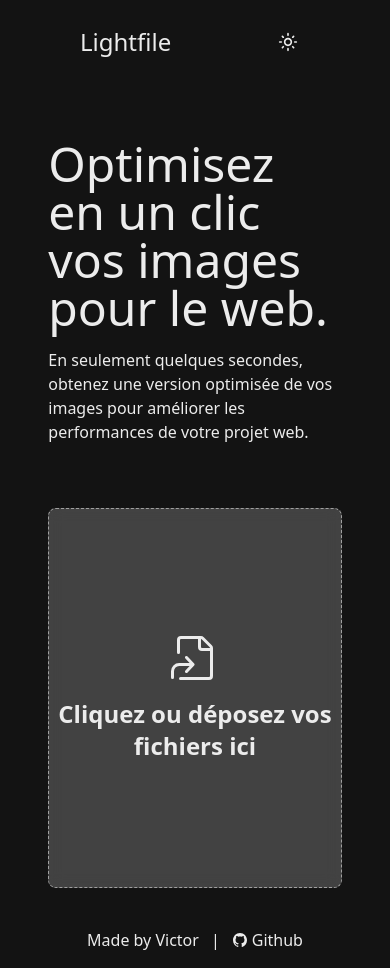
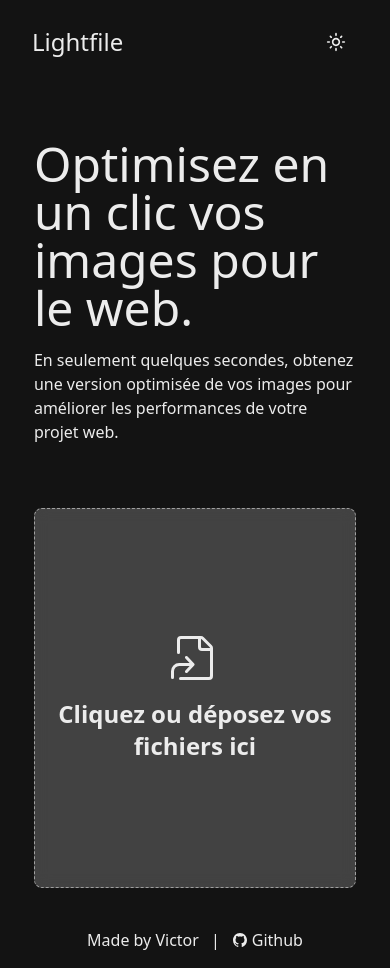
Before and after one commit to pommito/Lightfile, a React (Vite) app: page / in a window 390 px wide. Built offline with nearby package versions, Linux system fonts and the light colour scheme.

Commit message:
Fix : some more changes. Reducing horizontal padding and hidding text on mobile

```diff
--- a/src/App.tsx
+++ b/src/App.tsx
@@ -11,7 +11,7 @@ function App() {
   return (
     <div className="w-screen min-h-screen flex flex-col">
       <Header />
-      <main className="flex flex-col items-center gap-4 px-8 py-6 ">
+      <main className="flex flex-col items-center gap-4 px-4 md:px-8 py-6 ">
         <h1 className="text-5xl w-[90%] md:text-center mt-8 ">Optimisez en un clic vos images pour le web.</h1>
         <p className="text-l w-[90%] lg:w-1/2 md:text-center mb-12">
           En seulement quelques secondes, obtenez une version optimisée de vos images pour améliorer les performances de
--- a/src/Components/FilesList.tsx
+++ b/src/Components/FilesList.tsx
@@ -50,11 +50,11 @@ const FilesList = ({ files, setFiles }: FilesListPropsType) => {
           className="flex flex-row items-center gap-2 bg-blue-50 hover:bg-blue-100 text-blue-600 border border-blue-100 font-semibold  text-sm rounded-lg px-3 py-3 cursor-pointer"
           htmlFor="file"
         >
-          Ajouter des fichiers <FaFileCirclePlus />
+          <span className="hidden md:inline">Ajouter des fichiers</span> <FaFileCirclePlus />
         </label>
         <input type="file" id="file" multiple className="hidden" accept="image/*" onChange={handleAddMoreFiles} />
       </div>
-      <div className="flex flex-col gap-6 px-5 py-5 bg-white">
+      <div className="flex flex-col gap-3 md:gap-6  px-2 py-2 md:px-5 md:py-5 bg-white">
         {files.map((file, index) => (
           <FileInfo key={index} file={file} handleDelete={handleFileDelete} />
         ))}
--- a/src/Components/Header.tsx
+++ b/src/Components/Header.tsx
@@ -10,7 +10,7 @@ const Header = () => {
   };
 
   return (
-    <header className="flex flex-row h-[10vh] justify-between items-center px-20 py-6">
+    <header className="flex flex-row h-[10vh] justify-between items-center  px-8 py-6">
       <span className="text-2xl">Lightfile</span>
       <button
         className=" hover:bg-slate-50 dark:hover:bg-slate-800 rounded-lg px-3 py-3 text-sm"
```
